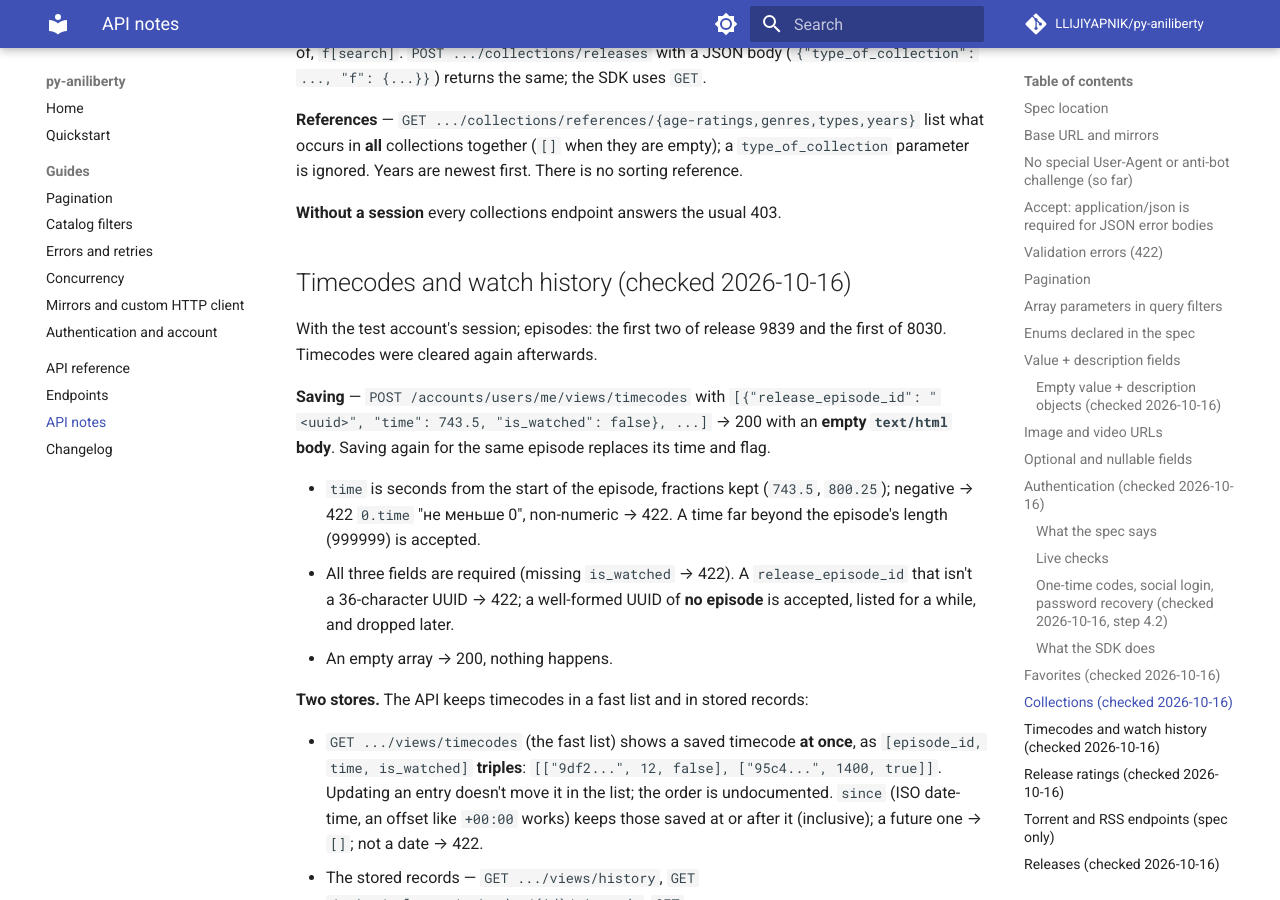
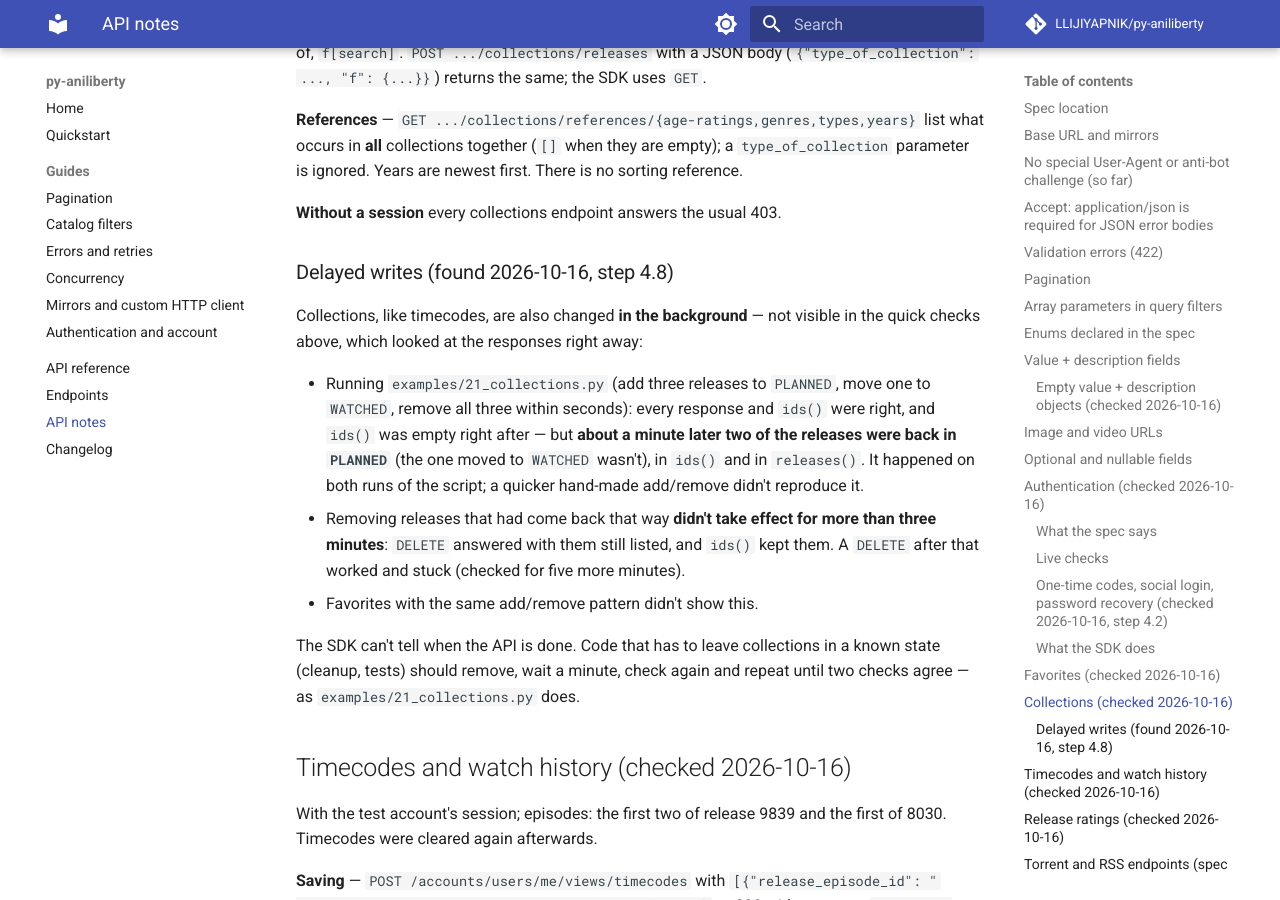
Before and after one commit to LLIJIYAPNIK/py-aniliberty, an MkDocs documentation site: the page built from docs/api-notes.md, in a window 1280 px wide and 900 px high, scrolled down 12133 px. Built offline with MkDocs 1.6.1 and Material for MkDocs 9.7.7, drawn with Linux system fonts in a browser that asks for light colours; comment, search, counter and statistics services are not loaded.

Commit message:
docs: document that collection changes are applied in the background
Co-Authored-By: Claude Opus 5.5 <noreply@anthropic.com>

```diff
--- a/docs/api-notes.md
+++ b/docs/api-notes.md
@@ -476,6 +476,25 @@ parameter is ignored. Years are newest first. There is no sorting reference.
 
 **Without a session** every collections endpoint answers the usual 403.
 
+### Delayed writes (found 2026-10-16, step 4.8)
+
+Collections, like timecodes, are also changed **in the background** — not visible in the
+quick checks above, which looked at the responses right away:
+
+- Running `examples/21_collections.py` (add three releases to `PLANNED`, move one to
+  `WATCHED`, remove all three within seconds): every response and `ids()` were right, and
+  `ids()` was empty right after — but **about a minute later two of the releases were back
+  in `PLANNED`** (the one moved to `WATCHED` wasn't), in `ids()` and in `releases()`. It
+  happened on both runs of the script; a quicker hand-made add/remove didn't reproduce it.
+- Removing releases that had come back that way **didn't take effect for more than three
+  minutes**: `DELETE` answered with them still listed, and `ids()` kept them. A `DELETE`
+  after that worked and stuck (checked for five more minutes).
+- Favorites with the same add/remove pattern didn't show this.
+
+The SDK can't tell when the API is done. Code that has to leave collections in a known
+state (cleanup, tests) should remove, wait a minute, check again and repeat until two
+checks agree — as `examples/21_collections.py` does.
+
 ## Timecodes and watch history (checked 2026-10-16)
 
 With the test account's session; episodes: the first two of release 9839 and the first of
```
Also changed, not shown: CLAUDE.md (+4 -0 lines), docs/guides/authentication.md (+4 -0 lines), 1 other file.
